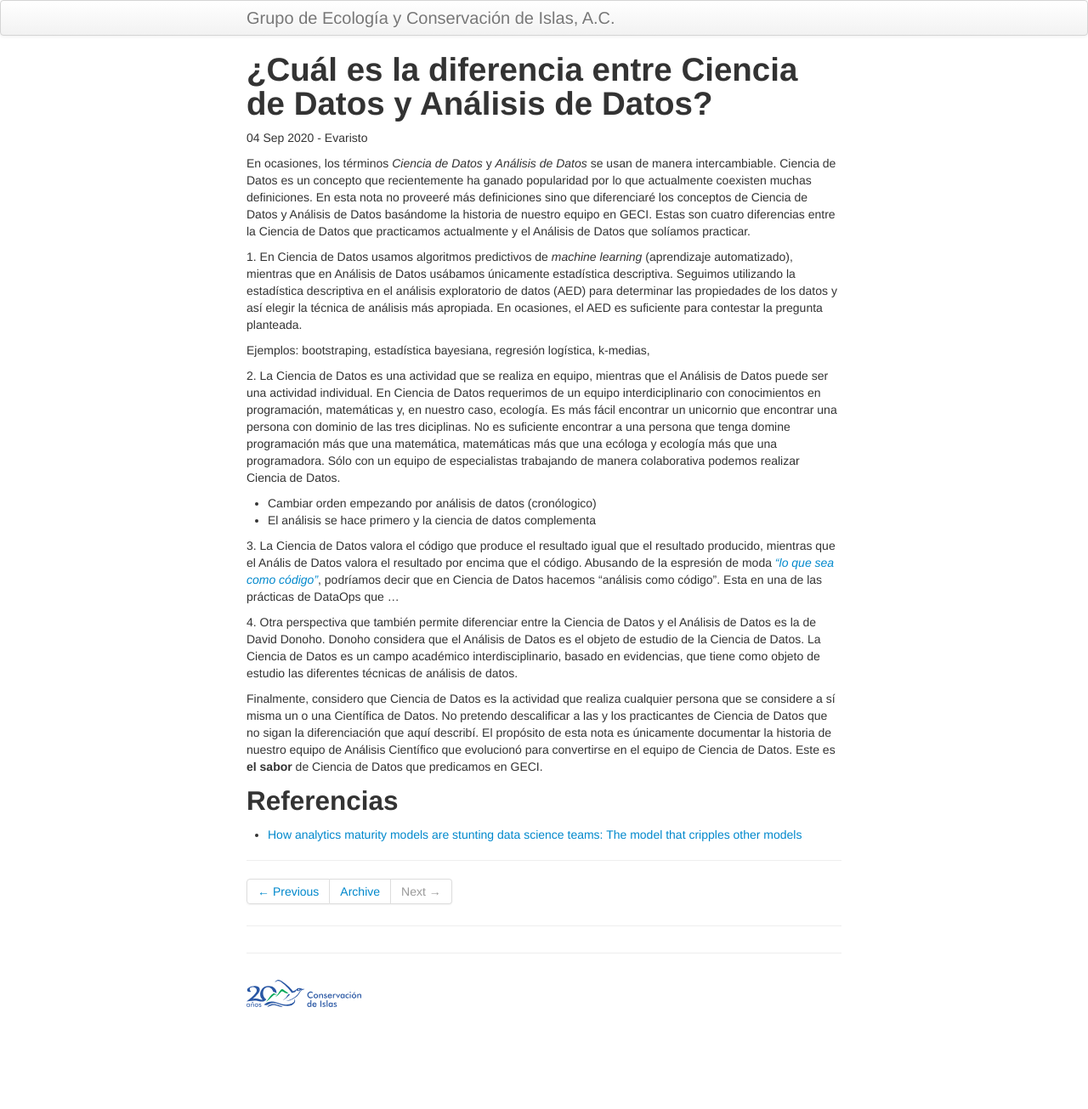
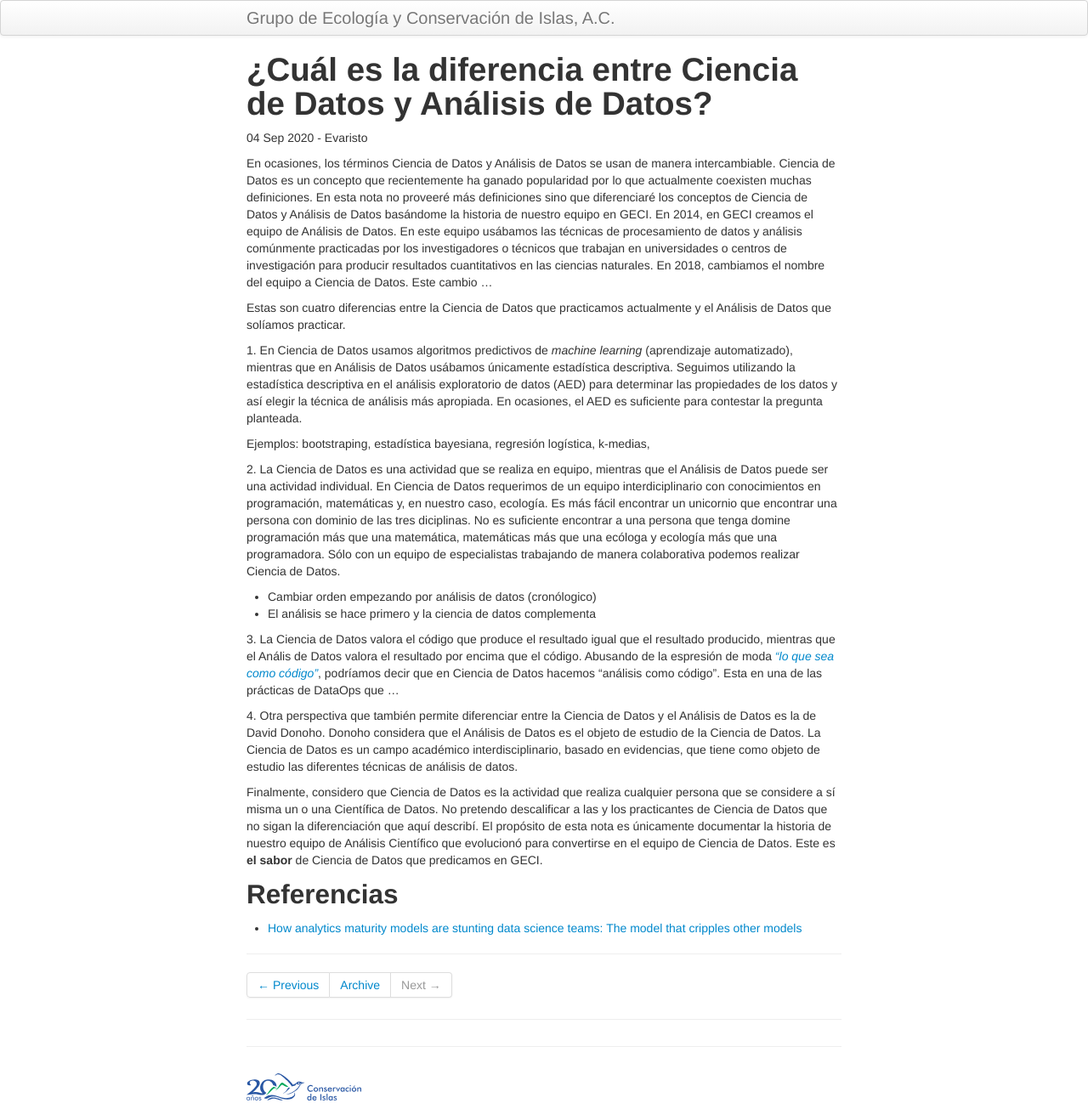
Before and after one commit to LizethMReyes/islasgeci.github.io, a Jekyll site: the page built from _posts/2020-09-04-diferencia.md, in a window 1280 px wide. Shown: the whole page at 85% size. Built offline with Jekyll 4.4.1, drawn with Linux system fonts in a browser that asks for light colours; before the commit the page ends 1195 px from its top, so only the background shows below that.

Commit message:
Incluye las fechas de creación del equipo y el cambio de nombre

```diff
--- a/_posts/2020-09-04-diferencia.md
+++ b/_posts/2020-09-04-diferencia.md
@@ -5,11 +5,16 @@ author: Evaristo
 tags: equipo
 ---
 
-En ocasiones, los términos _Ciencia de Datos_ y _Análisis de Datos_ se usan de manera
-intercambiable. Ciencia de Datos es un concepto que recientemente ha ganado popularidad por lo que
-actualmente coexisten muchas definiciones. En esta nota no proveeré más definiciones sino que
-diferenciaré los conceptos de Ciencia de Datos y Análisis de Datos basándome la historia de nuestro
-equipo en GECI. Estas son cuatro diferencias entre la Ciencia de Datos que practicamos actualmente y
+En ocasiones, los términos Ciencia de Datos y Análisis de Datos se usan de manera intercambiable.
+Ciencia de Datos es un concepto que recientemente ha ganado popularidad por lo que actualmente
+coexisten muchas definiciones. En esta nota no proveeré más definiciones sino que diferenciaré los
+conceptos de Ciencia de Datos y Análisis de Datos basándome la historia de nuestro equipo en GECI.
+En 2014, en GECI creamos el equipo de Análisis de Datos. En este equipo usábamos las técnicas de
+procesamiento de datos y análisis comúnmente practicadas por los investigadores o técnicos que
+trabajan en universidades o centros de investigación para producir resultados cuantitativos en las
+ciencias naturales. En 2018, cambiamos el nombre del equipo a Ciencia de Datos. Este cambio ...
+
+Estas son cuatro diferencias entre la Ciencia de Datos que practicamos actualmente y
 el Análisis de Datos que solíamos practicar.
 
 1\. En Ciencia de Datos usamos algoritmos predictivos de _machine learning_ (aprendizaje
```
